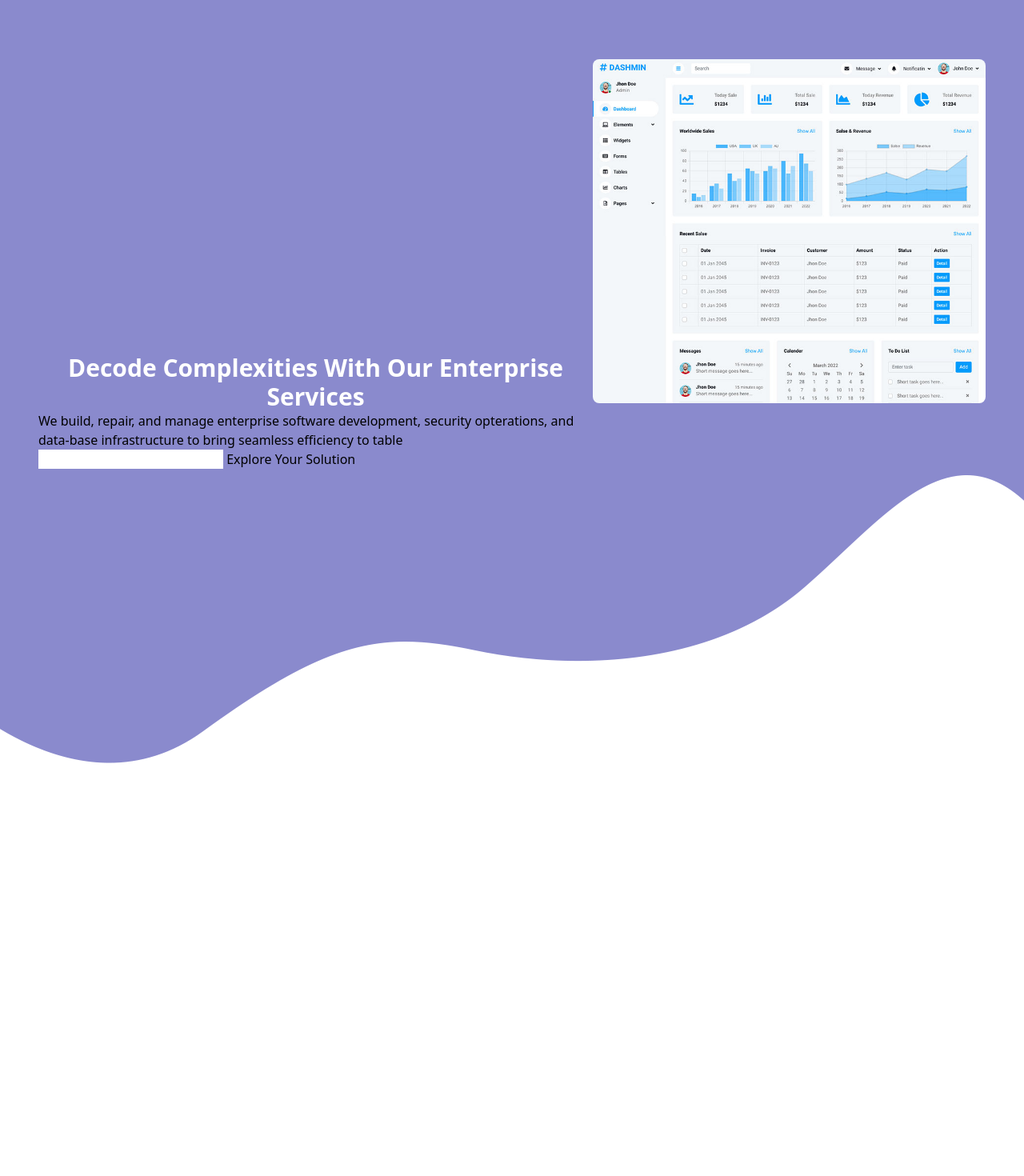
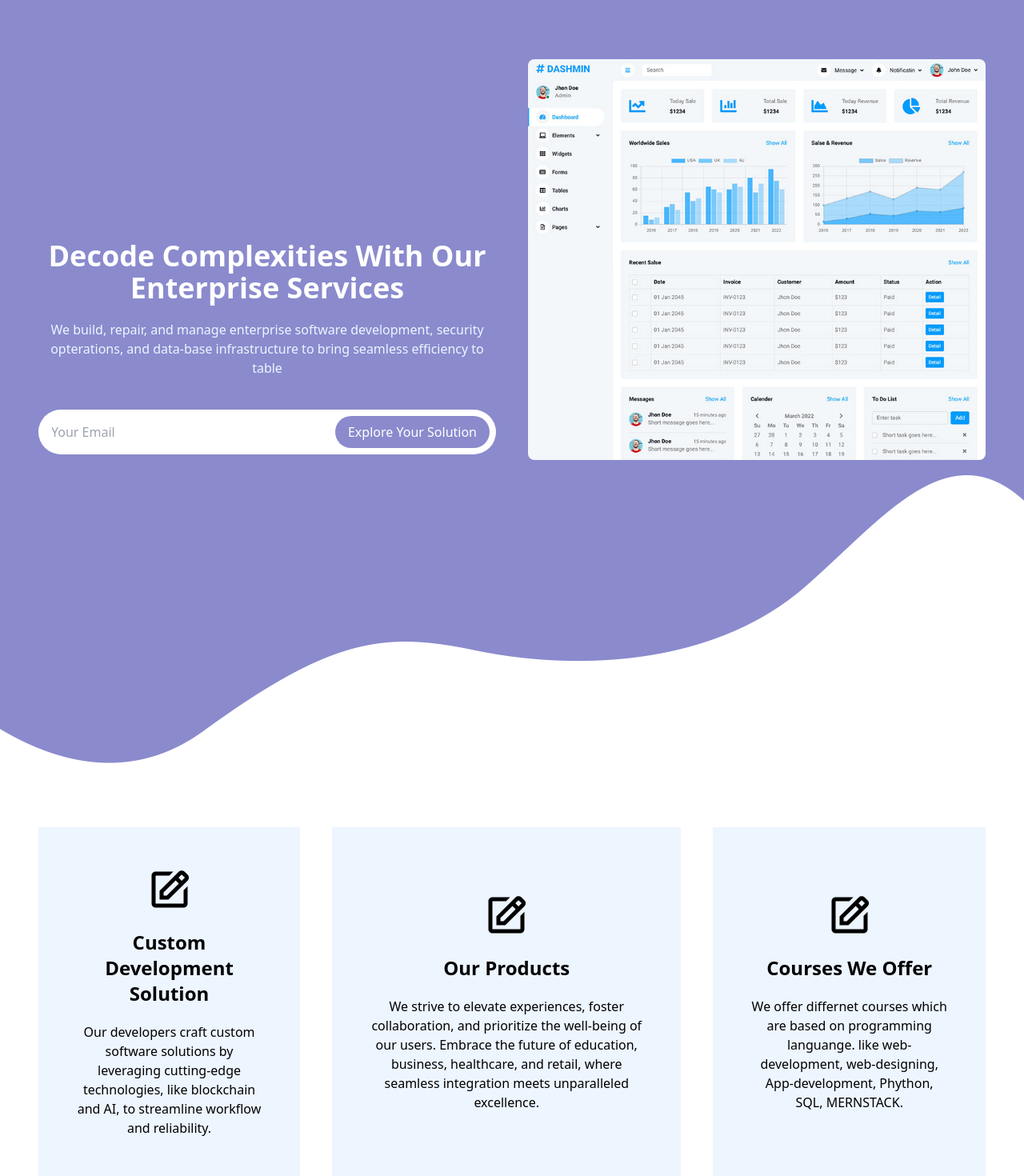
Before and after one commit to muazkhalid936/AtechSole, a React (Vite) app: page / in a window 1280 px wide. Shown: the part 86-1556 px from the top of the page at 80% size. Before the commit the page ends 1040 px from the top, so only its background shows below. Built offline with nearby package versions, Linux system fonts and the light colour scheme.

Commit message:
Working on animation

```diff
--- a/package.json
+++ b/package.json
@@ -10,8 +10,10 @@
     "preview": "vite preview"
   },
   "dependencies": {
+    "framer-motion": "^12.0.0-alpha.0",
     "react": "^18.3.1",
     "react-dom": "^18.3.1",
+    "react-icons": "^5.3.0",
     "react-router-dom": "^6.26.2"
   },
   "devDependencies": {
--- a/src/components/Hero.jsx
+++ b/src/components/Hero.jsx
@@ -1,25 +1,50 @@
 import React from "react";
 import { Link } from "react-router-dom";
 
+import { motion } from "framer-motion";
 const Hero = () => {
   return (
-    <div className="hero-back pt-40 flex flex-col lg:flex-row px-12 bg-primary h-[130vh]">
-      <div className="flex flex-col justify-center">
-        <p className="text-3xl text-white font-bold text-center">
+    <div className="hero-back gap-10 py-40 flex flex-col lg:flex-row px-12 bg-primary h-[180vh] lg:h-[130vh]">
+      <div className="flex lg:w-1/2 flex-col gap-10 justify-center">
+       <motion.div
+        initial={{y:-70 }}
+        animate={{ y:0 }}
+        transition={{ duration: 0.8 }}
+         className="flex flex-col gap-5">
+
+
+
+       <h1 className="text-4xl text-white font-bold text-center">
           Decode Complexities With Our Enterprise Services
-        </p>
-        <p>
+        </h1>
+        <p className="text-light text-center">
           We build, repair, and manage enterprise software development, security
           opterations, and data-base infrastructure to bring seamless efficiency
           to table
         </p>
-        <div>
-          <input /> <Link to={"#"}>Explore Your Solution</Link>
+       </motion.div>
+        <div className="flex justify-center items-center bg-white px-4 py-2 relative w-full rounded-full">
+          <input
+            type="email"
+            placeholder="Your Email"
+            className=" text-gray-500 py-2 relative bg-white rounded-full focus:outline-none w-full"
+          />
+          <button className="m-2 px-4 py-2 text-white bg-primary rounded-full  end-0 absolute">
+            Explore Your Solution
+          </button>
         </div>
       </div>
 
-      <div>
-        <img className="rounded-lg" src="src\assets\hero.jpg" />
+      <div className=" w-full lg:w-1/2">
+      <motion.div
+
+      initial={{ scale: 0.2 }} // Starts small at 50% of its size
+        animate={{scale:1}} // Grows to original size
+        transition={{ duration: 0.8, ease: "easeOut" }}>
+
+
+      <img className="rounded-lg" src="src\assets\hero.jpg" />
+      </motion.div>
       </div>
     </div>
   );
--- a/src/components/Navbar.jsx
+++ b/src/components/Navbar.jsx
@@ -1,6 +1,6 @@
 import React, { useState, useEffect } from "react";
 import { Link } from "react-router-dom";
-
+import { FiMenu } from "react-icons/fi";
 const Navbar = () => {
   const [isScrolled, setIsScrolled] = useState(false);
   const [isVisible, setIsVisible] = useState(true);
@@ -32,7 +32,7 @@ const Navbar = () => {
 
   return (
     <div
-      className={`py-5 items-center flex justify-between px-12 fixed w-full transition-all duration-500 z-50 ${
+      className={`py-5 items-center flex justify-between px-5 lg:px-12 fixed w-full transition-all duration-500 z-50 ${
         isScrolled ? "bg-white" : "md:bg-transparent bg-white"
       } ${isVisible ? "top-0" : "-top-20"}`}
     >
@@ -75,6 +75,9 @@ const Navbar = () => {
           Schedule a call
         </Link>
       </div>
+      <div className="lg:hidden">
+        <FiMenu className="text-5xl cursor-pointer border py-2  w-16 rounded-3xl" />
+      </div>
     </div>
   );
 };
--- /dev/null
+++ b/src/components/Offers.jsx
@@ -0,0 +1,57 @@
+import React from "react";
+import { BiEdit } from "react-icons/bi";
+import { motion } from "framer-motion";
+
+const cardVariants = {
+  hidden: { y: 300 },
+  visible: (i) => ({
+    y: 0,
+    transition: {
+      delay: i * 0.2,
+      duration: 0.3,
+      ease: "easeInOut",
+    },
+  }),
+};
+
+const Offers = () => {
+  const offers = [
+    {
+      title: "Custom Development Solution",
+      description:
+        "Our developers craft custom software solutions by leveraging cutting-edge technologies, like blockchain and AI, to streamline workflow and reliability.",
+    },
+    {
+      title: "Our Products",
+      description:
+        "We strive to elevate experiences, foster collaboration, and prioritize the well-being of our users. Embrace the future of education, business, healthcare, and retail, where seamless integration meets unparalleled excellence.",
+    },
+    {
+      title: "Courses We Offer",
+      description:
+        "We offer differnet courses which are based on programming languange. like web-development, web-designing, App-development, Phython, SQL, MERNSTACK.",
+    },
+  ];
+
+  return (
+    <div className="px-12 gap-10 flex-col lg:flex-row mt-20 flex justify-center">
+      {offers.map((offer, index) => (
+        <motion.div
+          key={index}
+          custom={index}
+          initial="hidden" // Start below
+          whileInView="visible" // Animate to final position when in view
+          viewport={{ once: false, amount: 0.1 }} // Trigger when 20% is in view
+          variants={cardVariants}
+          className="flex hover:text-white hover:bg-primary duration-700 ease-in-out justify-center gap-5 flex-col items-center bg-light p-12 hover:-translate-y-4 transition-transform transform"
+        >
+          <BiEdit className="text-6xl" />
+          <p className="font-semibold text-center text-2xl">{offer.title}</p>
+          <p className="text-center">{offer.description}</p>
+        </motion.div>
+      ))}
+    </div>
+  );
+};
+
+export default Offers;
--- /dev/null
+++ b/src/components/Services.jsx
@@ -0,0 +1,9 @@
+import React from 'react'
+
+const Services = () => {
+  return (
+    <div>Services</div>
+  )
+}
+
+export default Services
--- a/src/pages/Home.jsx
+++ b/src/pages/Home.jsx
@@ -1,10 +1,15 @@
-import React from 'react'
-import Hero from '../components/Hero'
+import React from "react";
+import Hero from "../components/Hero";
+import Services from "../components/Services";
+import Offers from "../components/Offers";
 
 const Home = () => {
   return (
-    <Hero />
-  )
-}
+    <>
+      <Hero />
+      <Offers />
+    </>
+  );
+};
 
-export default Home
+export default Home;
```
Also changed, not shown: 1 other file (tests, documents, lock files or other folders).
